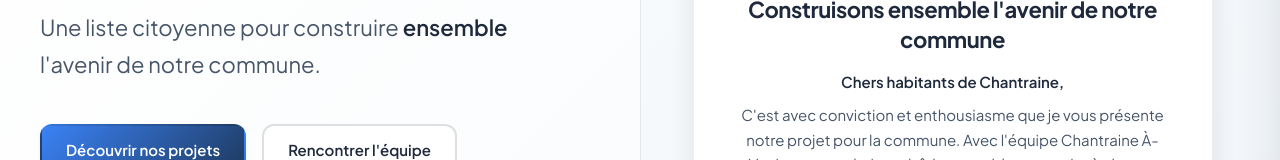
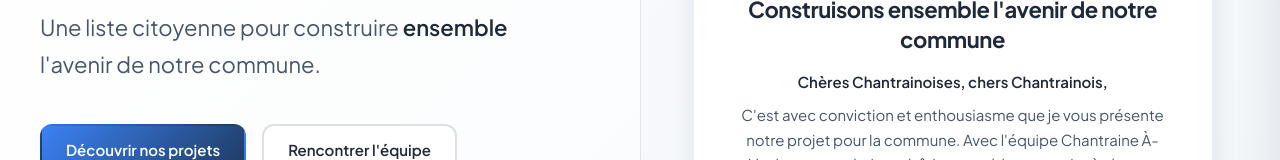
Before and after one commit to ManonBirkin/chantraine, a website: page index.html in a window 1280 px wide. Shown: the part 289-449 px from the top of the page. Drawn offline with Linux system fonts and the light colour scheme.

Commit message:
init site

```diff
--- a/index.html
+++ b/index.html
@@ -105,18 +105,18 @@
       </div>
     </div>
 
-    <!-- Colonne 2 : Message aux Chantrainois -->
+    <!-- Colonne 2 : Message -->
     <div class="hero-duo-col hero-duo-message">
       <div class="message-card-compact">
         <div class="message-photo">
           <img src="dany.png" alt="Jean-Daniel Boxberger, tête de liste Chantraine À-Venir" class="message-photo-img" loading="eager">
         </div>
         <div class="message-content">
-          <!-- MODIF GENRE -->
           <span class="section-tag">Message aux Chantrainoises et Chantrainois</span>
           <h2 class="message-title">Construisons ensemble l'avenir de notre commune</h2>
           <blockquote class="message-text">
-            <p>Chers habitants de Chantraine,</p>
+            <!-- CORRECTION GENRE -->
+            <p>Chères Chantrainoises, chers Chantrainois,</p>
             <p>C'est avec conviction et enthousiasme que je vous présente notre projet pour la commune. Avec l'équipe Chantraine À-Venir, nous souhaitons bâtir ensemble un avenir où chaque voix compte, où la proximité et la transparence guident nos actions.</p>
             <p>Vos idées et votre participation sont essentielles. Rejoignez-nous dans cette belle aventure citoyenne.</p>
           </blockquote>
@@ -159,7 +159,6 @@
         <div class="video-gallery-header">
           <h3 class="video-gallery-title">Nos vidéos thématiques</h3>
           <p class="video-gallery-lead">
-            <!-- MODIF GENRE -->
             Des engagements concrets, pensés pour le quotidien des Chantrainoises et Chantrainois.
           </p>
         </div>
@@ -246,9 +245,6 @@
 
     </div>
   </section>
-
-</main>
-
 
     <!-- Section Équipe -->
     <section class="section section-team">
```
